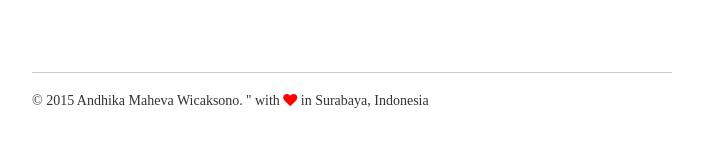
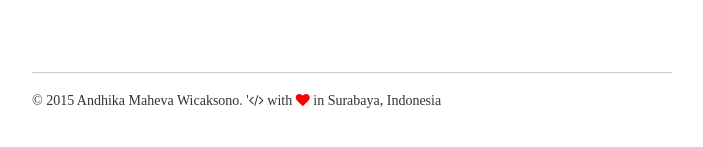
Before and after one commit to andhikamaheva/andhikamaheva.github.io, a Jekyll site: the page built from index.md, in a window 1280 px wide and 900 px high, scrolled down 2407 px. Shown: the part 743-890 px from the top of the window, without its empty margins (288-991 px from the left). Built offline with Jekyll 4.4.1, drawn with Linux system fonts in a browser that asks for light colours; nearby versions of some CDN libraries.

Commit message:
Update Footer

```diff
--- a/_includes/_footer.html
+++ b/_includes/_footer.html
@@ -13,4 +13,4 @@
 </div><!-- /.google-ads -->
 {% endif %}
 
-<span>&copy; {{ site.time | date: '%Y' }} {{ site.owner.name }}. '</>' with <i class="fa fa-heart" style="color:red"></i> in Surabaya, Indonesia </span>
+<span>&copy; {{ site.time | date: '%Y' }} {{ site.owner.name }}. '<i class="fa fa-code"></i> with <i class="fa fa-heart" style="color:red"></i> in Surabaya, Indonesia </span>
```
